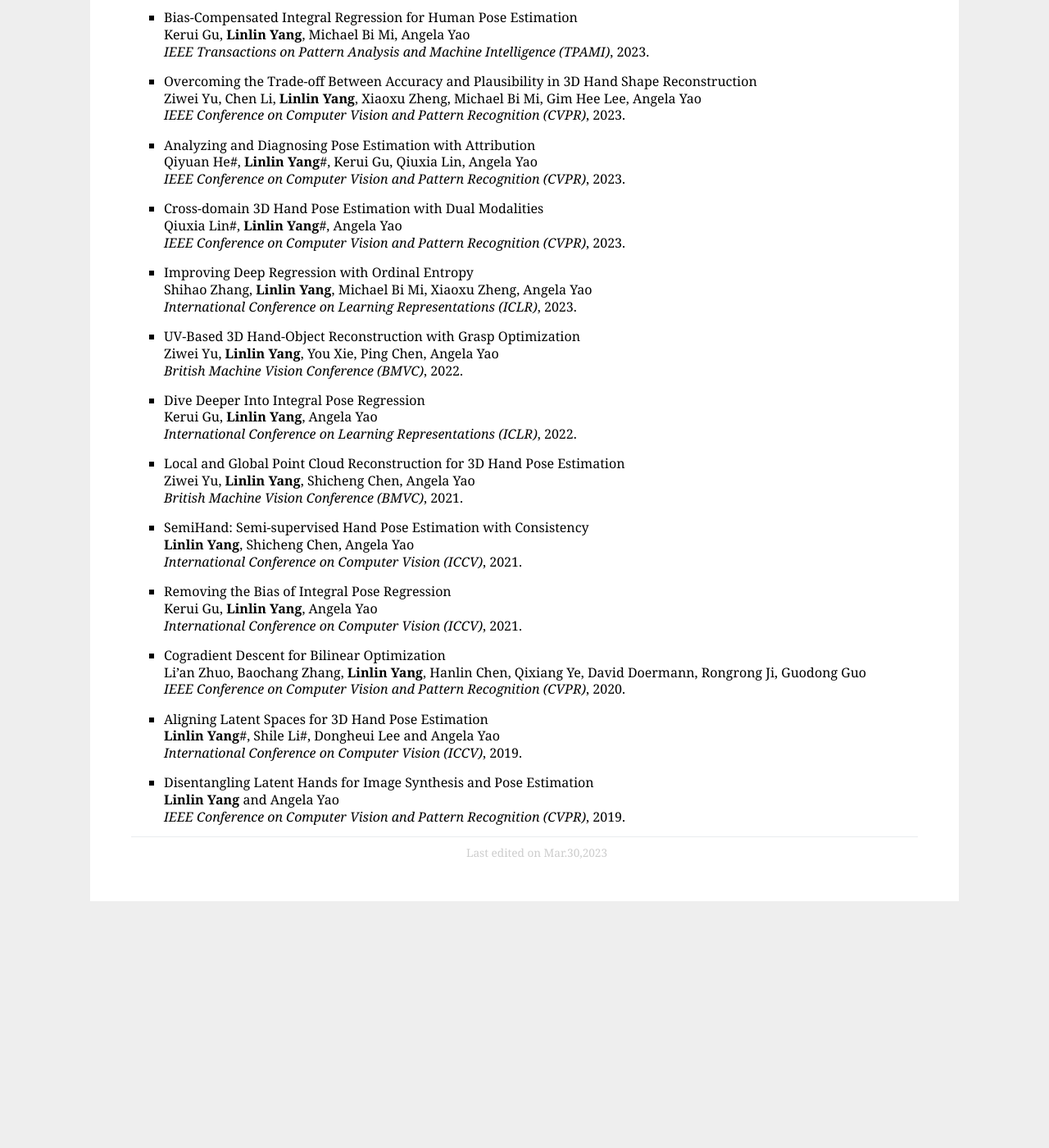
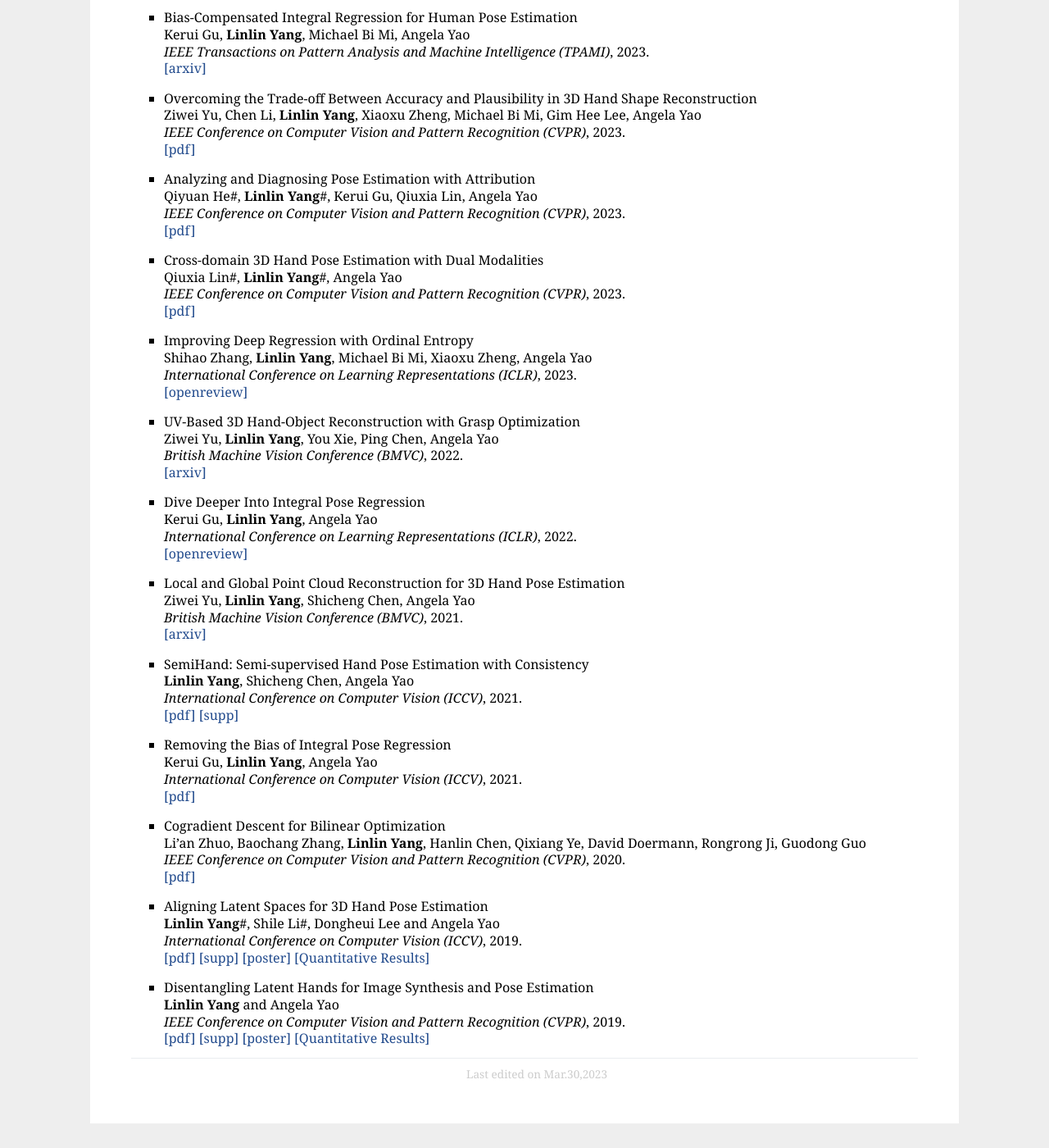
Before and after one commit to bestonebyone/mu4yang, a Jekyll site: the page built from index.md, in a window 1280 px wide and 1400 px high, scrolled down 704 px. Shown: the whole window at 82% size. Built offline with Jekyll 4.4.1, drawn with Linux system fonts in a browser that asks for light colours; before the commit the page ends 1833 px from its top, so only the background shows below that.

Commit message:
update url

```diff
--- a/index.md
+++ b/index.md
@@ -52,61 +52,72 @@ I am an organizer of [HANDS@ECCV2022](https://sites.google.com/view/hands2022/ho
 - Bias-Compensated Integral Regression for Human Pose Estimation<br>
 Kerui Gu, **Linlin Yang**, Michael Bi Mi, Angela Yao<br>
 *IEEE Transactions on Pattern Analysis and Machine Intelligence (TPAMI)*, 2023.<br>
+[[arxiv]](https://arxiv.org/abs/2301.10431)
+
 
 - Overcoming the Trade-off Between Accuracy and Plausibility in 3D Hand Shape Reconstruction<br>
 Ziwei Yu, Chen Li, **Linlin Yang**, Xiaoxu Zheng, Michael Bi Mi, Gim Hee Lee, Angela Yao<br>
 *IEEE Conference on Computer Vision and Pattern Recognition (CVPR)*, 2023.<br>
+[[pdf]](https://www.mu4yang.com/files/papers/overcoming.pdf)
 
 
 - Analyzing and Diagnosing Pose Estimation with Attribution<br>
 Qiyuan He\#, **Linlin Yang**\#, Kerui Gu, Qiuxia Lin, Angela Yao<br>
 *IEEE Conference on Computer Vision and Pattern Recognition (CVPR)*, 2023.<br>
+[[pdf]](https://www.mu4yang.com/files/papers/analyzing.pdf)
+
 
 - Cross-domain 3D Hand Pose Estimation with Dual Modalities<br>
 Qiuxia Lin\#, **Linlin Yang**\#, Angela Yao<br>
 *IEEE Conference on Computer Vision and Pattern Recognition (CVPR)*, 2023.<br>
+[[pdf]](https://www.mu4yang.com/files/papers/cross_domain.pdf)
 
 
 - Improving Deep Regression with Ordinal Entropy<br>
 Shihao Zhang, **Linlin Yang**, Michael Bi Mi, Xiaoxu Zheng, Angela Yao<br>
 *International Conference on Learning Representations (ICLR)*, 2023.<br>
+[[openreview]](https://openreview.net/forum?id=raU07GpP0P)
 
 
 - UV-Based 3D Hand-Object Reconstruction with Grasp Optimization<br>
 Ziwei Yu, **Linlin Yang**, You Xie, Ping Chen, Angela Yao<br>
 *British Machine Vision Conference (BMVC)*, 2022.<br>
-
+[[arxiv]](https://arxiv.org/abs/2211.13429)
 
 -  Dive Deeper Into Integral Pose Regression<br>
 Kerui Gu, **Linlin Yang**, Angela Yao<br>
 *International Conference on Learning Representations (ICLR)*, 2022.<br>
+[[openreview]](https://openreview.net/forum?id=vHVcB-ak3Si)
 
 
 -  Local and Global Point Cloud Reconstruction for 3D Hand Pose Estimation<br>
 Ziwei Yu, **Linlin Yang**, Shicheng Chen, Angela Yao<br>
 *British Machine Vision Conference (BMVC)*, 2021.<br>
-
+[[arxiv]](https://arxiv.org/abs/2112.06389)
 
 - SemiHand: Semi-supervised Hand Pose Estimation with Consistency<br>
 **Linlin Yang**, Shicheng Chen, Angela Yao<br>
 *International Conference on Computer Vision (ICCV)*, 2021.<br>
-
+[[pdf]](https://www.mu4yang.com/files/project/semihand/semihand.pdf)  [[supp]](https://www.mu4yang.com/files/project/semihand/semihand-supp.pdf)
 
 - Removing the Bias of Integral Pose Regression<br>
 Kerui Gu, **Linlin Yang**, Angela Yao<br>
 *International Conference on Computer Vision (ICCV)*, 2021.<br>
-
+[[pdf]](https://openaccess.thecvf.com/content/ICCV2021/papers/Gu_Removing_the_Bias_of_Integral_Pose_Regression_ICCV_2021_paper.pdf)
 
 - Cogradient Descent for Bilinear Optimization<br>
 Li’an Zhuo, Baochang Zhang, **Linlin Yang**, Hanlin Chen, Qixiang Ye, David Doermann, Rongrong Ji, Guodong Guo<br>
 *IEEE Conference on Computer Vision and Pattern Recognition (CVPR)*, 2020.<br>
-
+[[pdf]](http://openaccess.thecvf.com/content_CVPR_2020/papers/Zhuo_Cogradient_Descent_for_Bilinear_Optimization_CVPR_2020_paper.pdf)
 
 - Aligning Latent Spaces for 3D Hand Pose Estimation<br>
 **Linlin Yang**\#, Shile Li\#, Dongheui Lee and Angela Yao<br>
 *International Conference on Computer Vision (ICCV)*, 2019.<br>
+[[pdf]](http://openaccess.thecvf.com/content_ICCV_2019/papers/Yang_Aligning_Latent_Spaces_for_3D_Hand_Pose_Estimation_ICCV_2019_paper.pdf)  [[supp]](http://openaccess.thecvf.com/content_ICCV_2019/supplemental/Yang_Aligning_Latent_Spaces_ICCV_2019_supplemental.pdf)  [[poster]](https://www.mu4yang.com/files/posters/iccv19_poster_aligning.pdf) [[Quantitative Results]](https://www.mu4yang.com/files/data/AUC_Aligning.txt)
+
 
 
 - Disentangling Latent Hands for Image Synthesis and Pose Estimation<br>
 **Linlin Yang** and Angela Yao<br>
 *IEEE Conference on Computer Vision and Pattern Recognition (CVPR)*, 2019.<br>
+[[pdf]](http://openaccess.thecvf.com/content_CVPR_2019/papers/Yang_Disentangling_Latent_Hands_for_Image_Synthesis_and_Pose_Estimation_CVPR_2019_paper.pdf)  [[supp]](http://openaccess.thecvf.com/content_CVPR_2019/supplemental/Yang_Disentangling_Latent_Hands_CVPR_2019_supplemental.pdf) [[poster]](https://www.mu4yang.com/files/posters/cvpr19_poster_dVAE.pdf) [[Quantitative Results]](https://www.mu4yang.com/files/data/AUC_Disentangling.txt)
```
Also changed, not shown: 2 other files.
